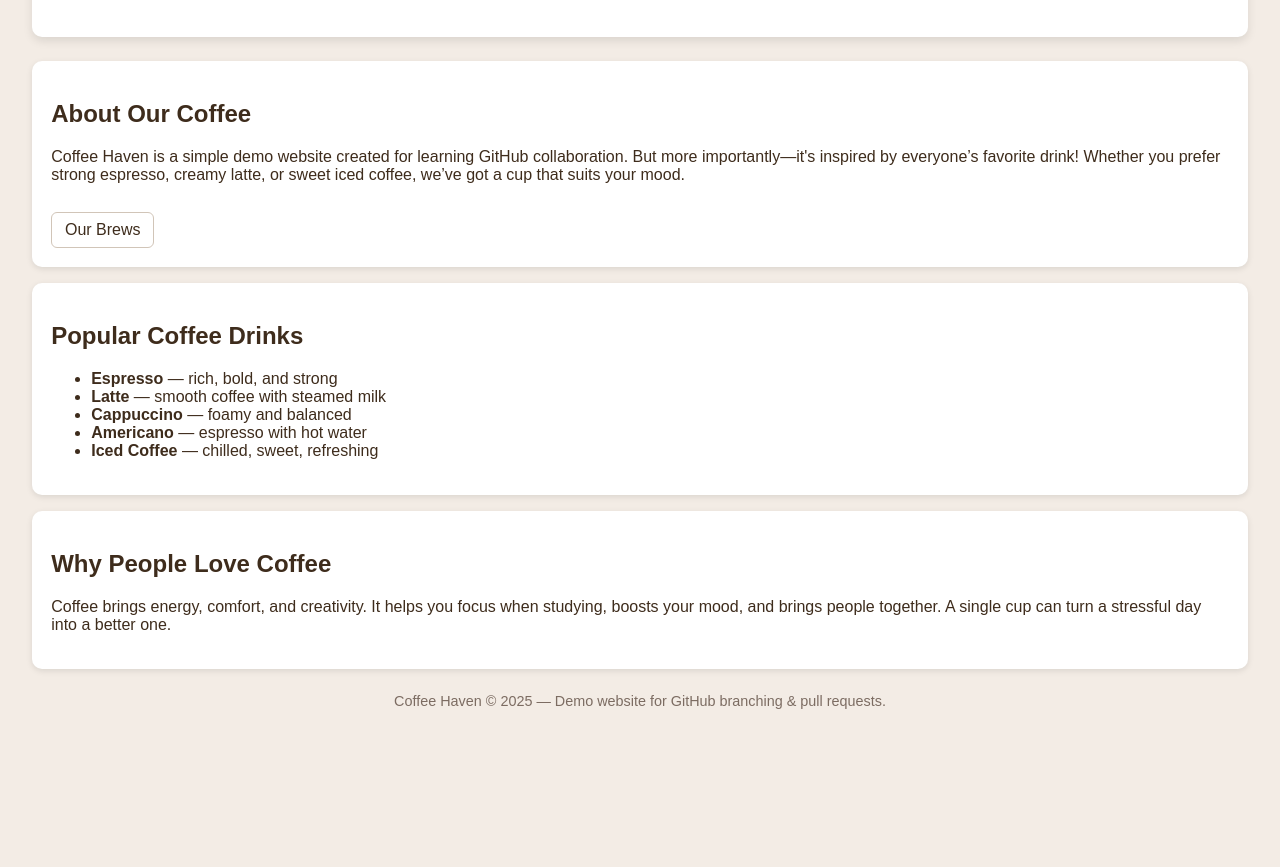
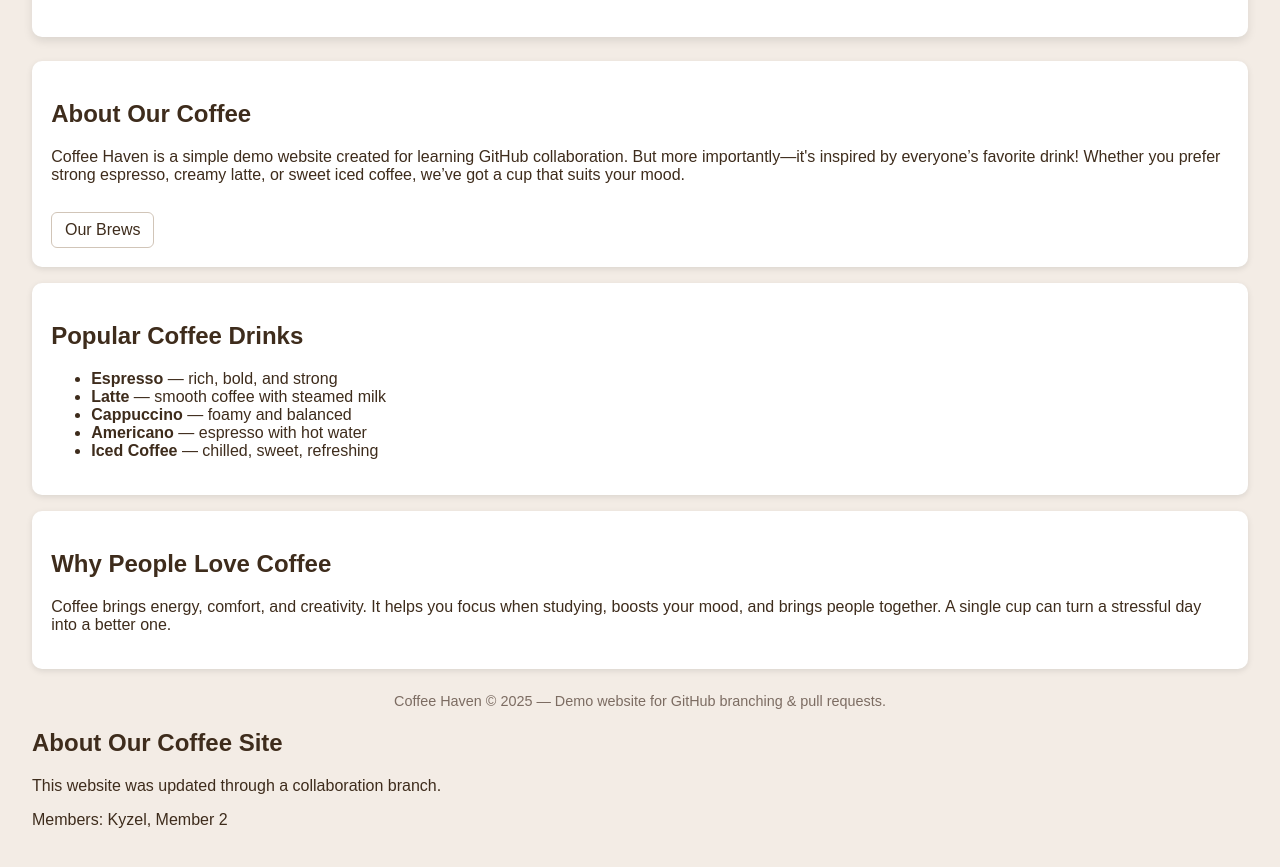
Before and after one commit to kyzel19/coffee_demo, a plain HTML site: page index.html in a window 1280 px wide. Shown: the part 115-982 px from the top of the page. Before the commit the page ends 856 px from the top, so only its background shows below. Drawn offline with Linux system fonts and the light colour scheme.

Commit message:
Updated About section

```diff
--- a/index.html
+++ b/index.html
@@ -100,3 +100,9 @@
 
 </body>
 </html>
+
+<section id="about">
+  <h2>About Our Coffee Site</h2>
+  <p>This website was updated through a collaboration branch.</p>
+  <p>Members: Kyzel, Member 2</p>
+</section>
```
